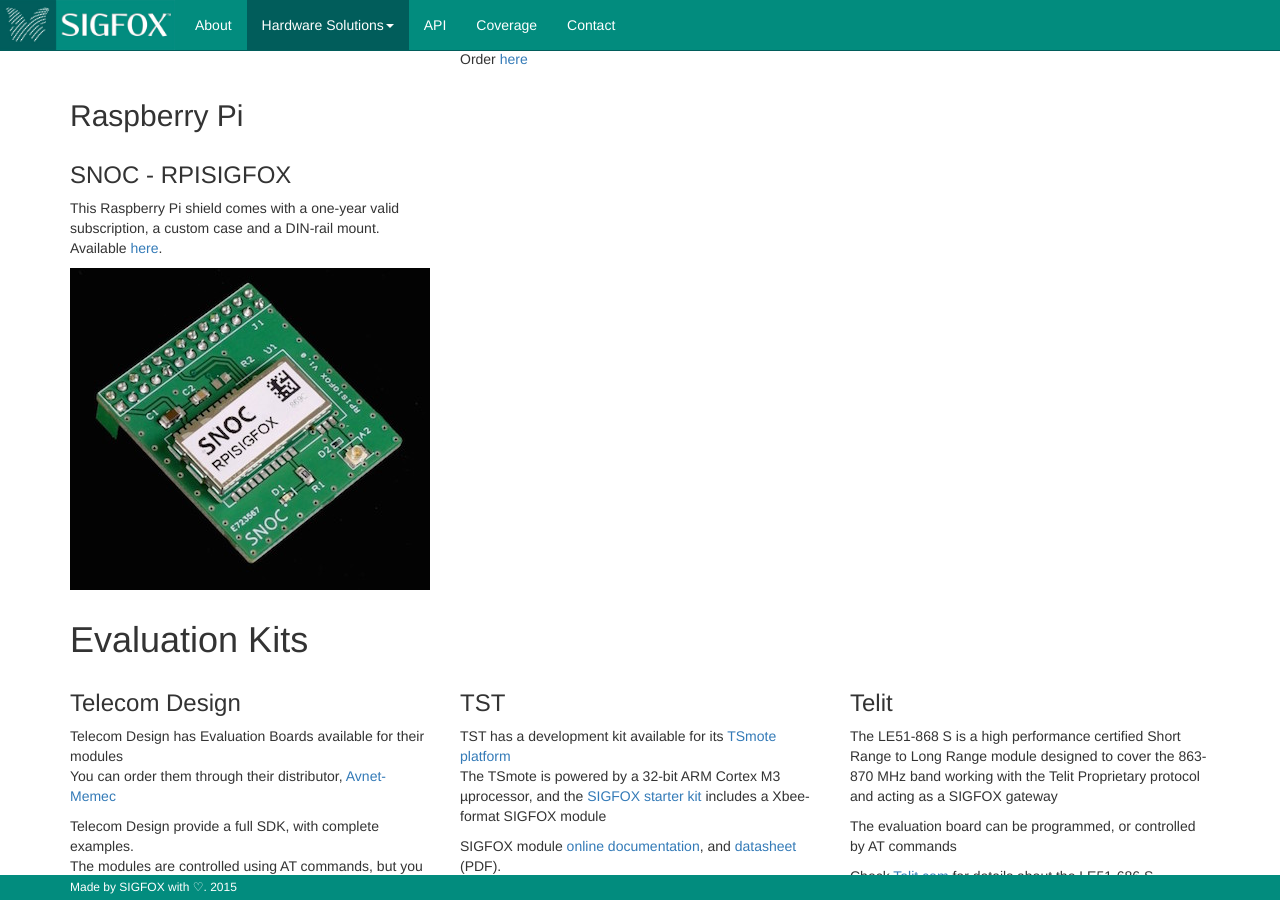
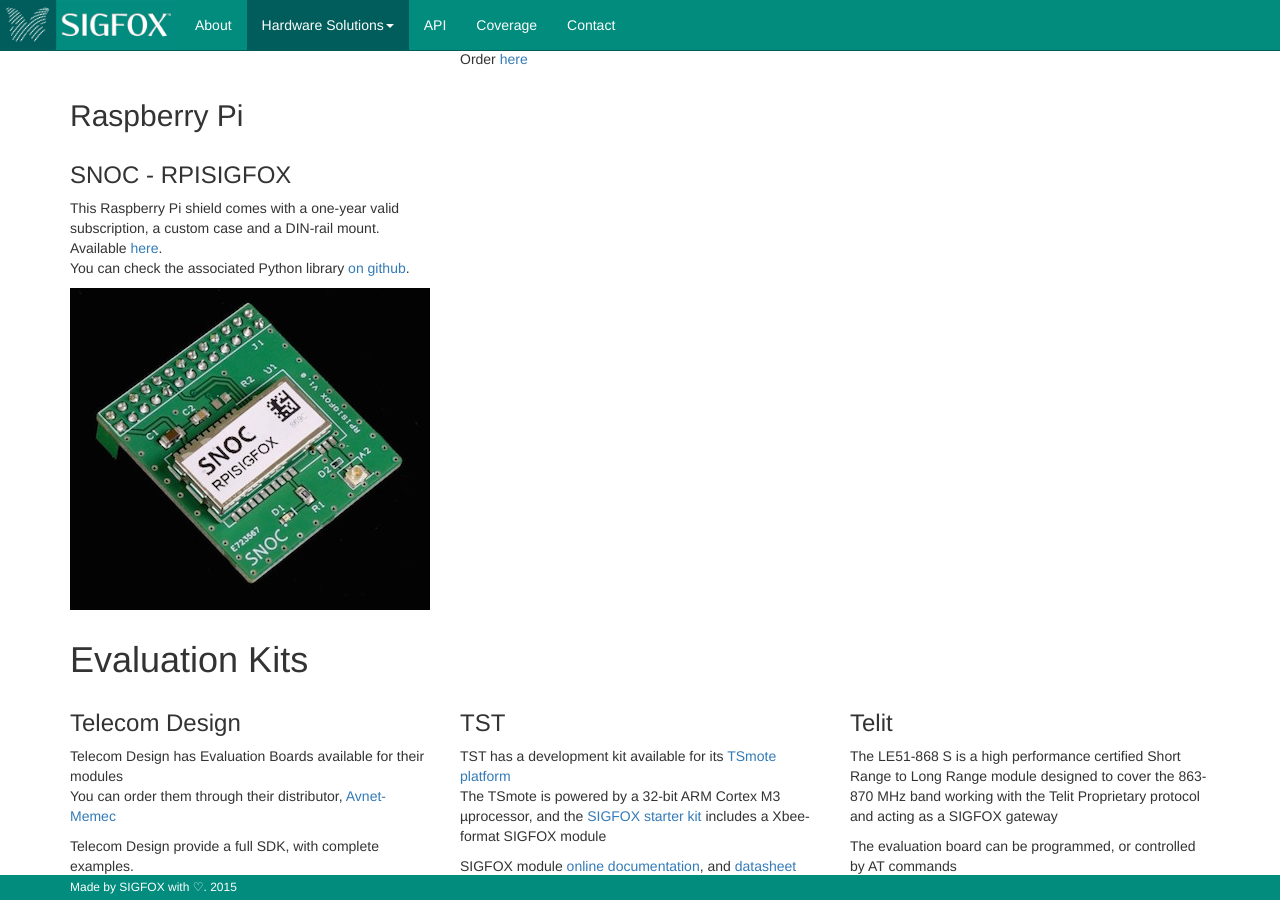
Before and after one commit to sigfox/makers.sigfox.com, a Jekyll site: the page built from index.html, in a window 1280 px wide and 900 px high, scrolled down 2892 px. Built offline with Jekyll 4.4.1, drawn with Linux system fonts in a browser that asks for light colours.

Commit message:
RPI shield : add link to the library on github

```diff
--- a/index.html
+++ b/index.html
@@ -238,7 +238,8 @@
         <h3>SNOC - RPISIGFOX</h3>
         <p>
           This Raspberry Pi shield comes with a one-year valid subscription, a custom case and a DIN-rail mount.<br />
-          Available <a href="http://yadom.fr/carte-rpisigfox.html" target="_blank">here</a>.
+          Available <a href="http://yadom.fr/carte-rpisigfox.html" target="_blank">here</a>.<br />
+          You can check the associated Python library <a href="https://github.com/SNOC/rpisigfox" target="_blank">on github</a>.
           <div class="product-illustration">
             <img src="./img/snoc-rpi.jpg"class="img-responsive" />
           </div>
```
